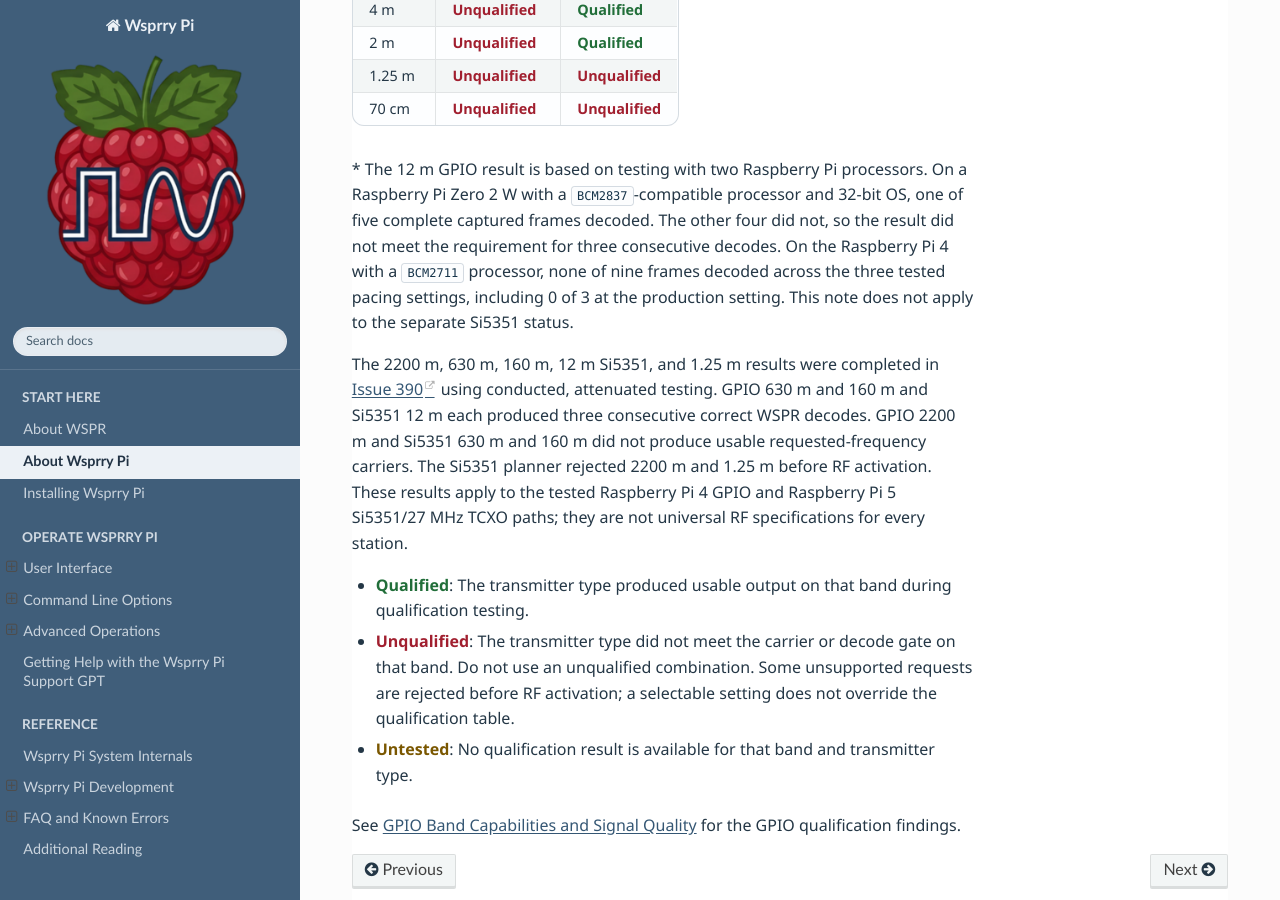
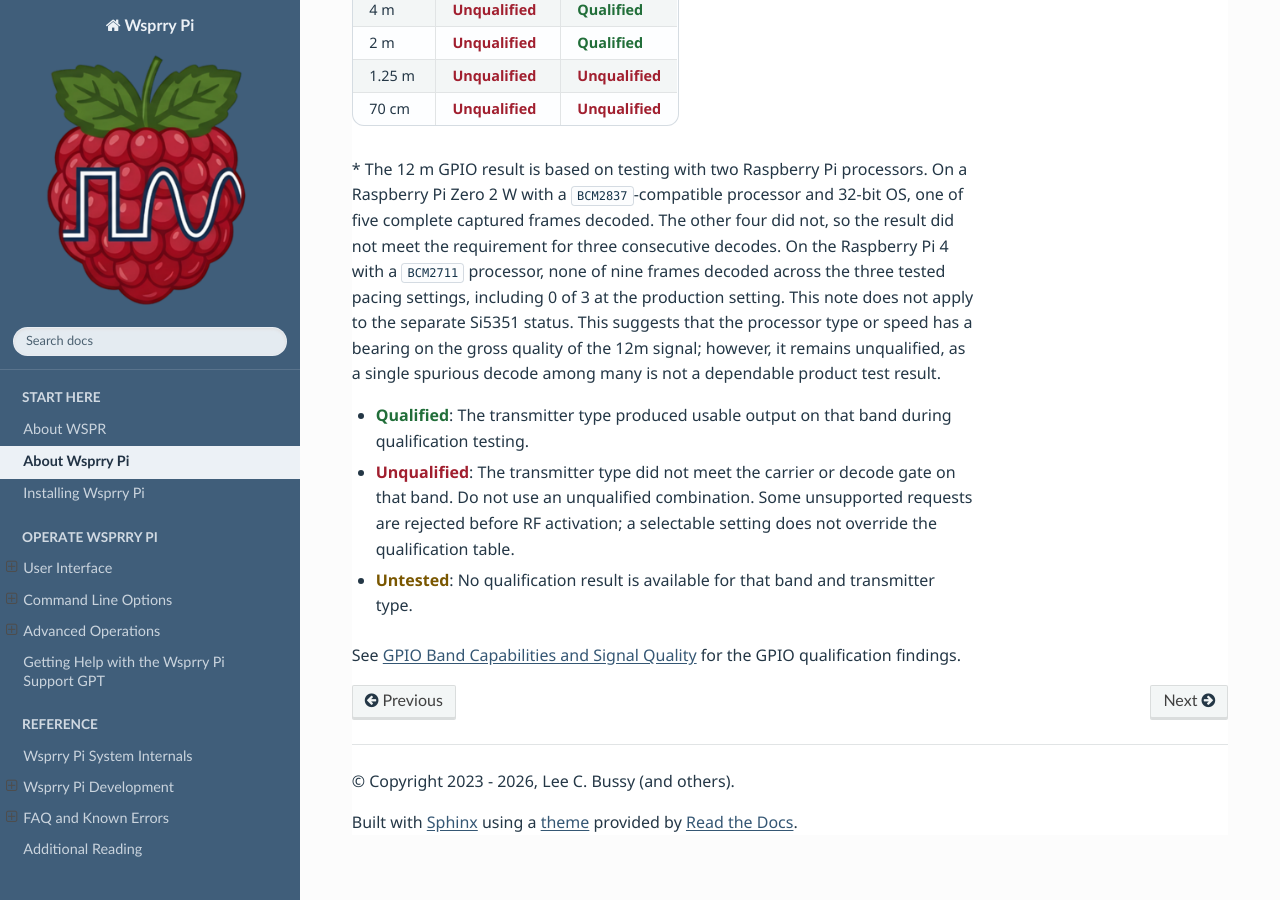
Before and after one commit to WsprryPi/Wsprry_Pi_Docs, a Sphinx documentation site: the page built from docs/About_Wsprry_Pi/index.md, in a window 1280 px wide and 900 px high, scrolled down 3675 px. Built offline with Sphinx 7.4.7 and the Read the Docs theme 3.1.0, drawn with Linux system fonts in a browser that asks for light colours.

Commit message:
Simplify qualification test results

```diff
--- a/docs/About_Wsprry_Pi/index.md
+++ b/docs/About_Wsprry_Pi/index.md
@@ -101,9 +101,7 @@
 | 1.25 m | <span class="qualification-status qualification-status--unqualified">Unqualified</span> | <span class="qualification-status qualification-status--unqualified">Unqualified</span> |
 | 70 cm | <span class="qualification-status qualification-status--unqualified">Unqualified</span> | <span class="qualification-status qualification-status--unqualified">Unqualified</span> |
 
-\* The 12 m GPIO result is based on testing with two Raspberry Pi processors. On a Raspberry Pi Zero 2 W with a `BCM2837`-compatible processor and 32-bit OS, one of five complete captured frames decoded. The other four did not, so the result did not meet the requirement for three consecutive decodes. On the Raspberry Pi 4 with a `BCM2711` processor, none of nine frames decoded across the three tested pacing settings, including 0 of 3 at the production setting. This note does not apply to the separate Si5351 status.
-
-The 2200 m, 630 m, 160 m, 12 m Si5351, and 1.25 m results were completed in [Issue 390](https://github.com/WsprryPi/WsprryPi/issues/390) using conducted, attenuated testing. GPIO 630 m and 160 m and Si5351 12 m each produced three consecutive correct WSPR decodes. GPIO 2200 m and Si5351 630 m and 160 m did not produce usable requested-frequency carriers. The Si5351 planner rejected 2200 m and 1.25 m before RF activation. These results apply to the tested Raspberry Pi 4 GPIO and Raspberry Pi 5 Si5351/27 MHz TCXO paths; they are not universal RF specifications for every station.
+\* The 12 m GPIO result is based on testing with two Raspberry Pi processors. On a Raspberry Pi Zero 2 W with a `BCM2837`-compatible processor and 32-bit OS, one of five complete captured frames decoded. The other four did not, so the result did not meet the requirement for three consecutive decodes. On the Raspberry Pi 4 with a `BCM2711` processor, none of nine frames decoded across the three tested pacing settings, including 0 of 3 at the production setting. This note does not apply to the separate Si5351 status.  This suggests that the processor type or speed has a bearing on the gross quality of the 12m signal; however, it remains unqualified, as a single spurious decode among many is not a dependable product test result.
 
 - <span class="qualification-status qualification-status--qualified">Qualified</span>: The transmitter type produced usable output on that band during qualification testing.
 - <span class="qualification-status qualification-status--unqualified">Unqualified</span>: The transmitter type did not meet the carrier or decode gate on that band. Do not use an unqualified combination. Some unsupported requests are rejected before RF activation; a selectable setting does not override the qualification table.
```
